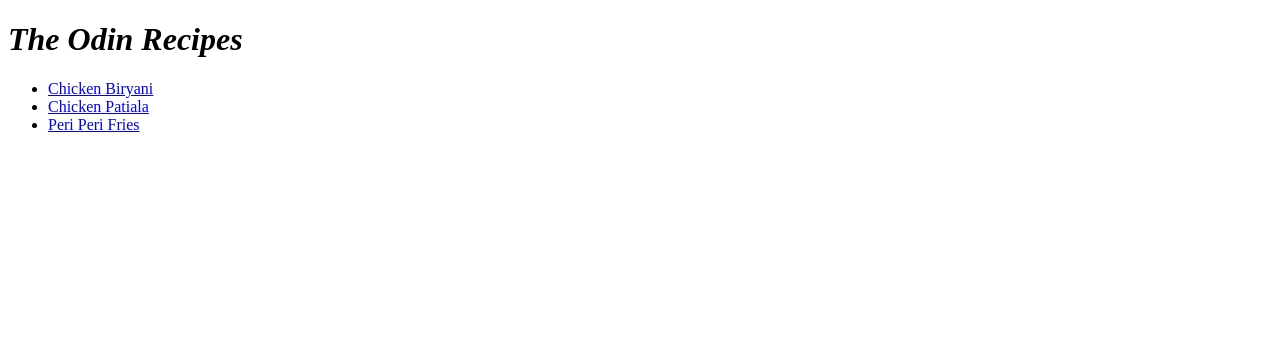
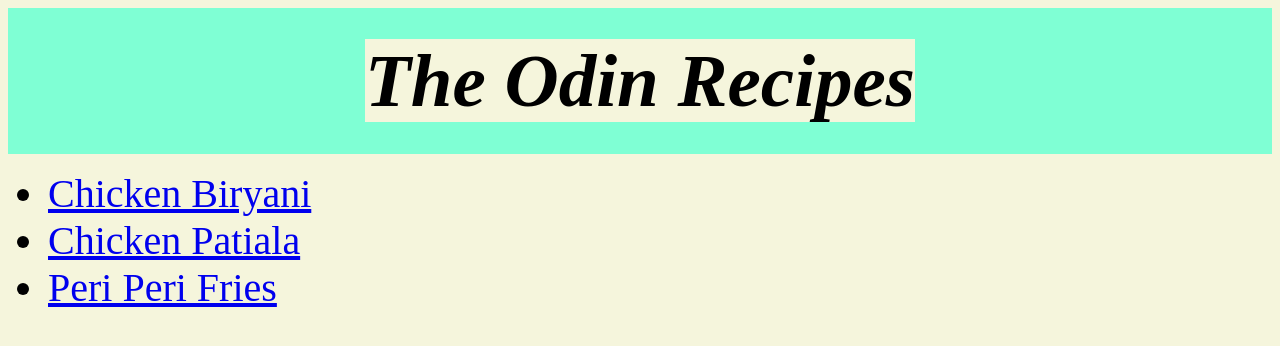
Before and after one commit to Marky2813/odin-recipes-, a plain HTML site: page index.html in a window 1280 px wide. Drawn offline with Linux system fonts and the light colour scheme.

Commit message:
ADDED CSS TO THE RECIPES WEBPAGE

```diff
--- a/index.html
+++ b/index.html
@@ -1,15 +1,22 @@
 <!DOCTYPE html>
 <html lang="en">
+
 <head>
     <meta charset="utf-8">
     <title>TOP RECIPES</title>
+    <link rel="stylesheet" href="style.css">
 </head>
+
 <body>
     <h1><strong><em>The Odin Recipes</em></strong></h1>
     <ul>
-            <li><a href="./recipes/chickenbiryani.html" target="_blank" rel="noopener noreferrer">Chicken Biryani</a></li>
-            <li><a href="./recipes/chickenpatiala.html" target="_blank" rel="noopener noreferrer">Chicken Patiala</a></li>
-            <li><a href="./recipes/periperifries.html" target="_blank" rel="noopener noreferrer">Peri Peri Fries</a></li>
+        <li class="crazy"><a href="./recipes/chickenbiryani.html" target="_blank" rel="noopener noreferrer">Chicken
+                Biryani</a></li>
+        <li class="crazy"><a href="./recipes/chickenpatiala.html" target="_blank" rel="noopener noreferrer">Chicken
+                Patiala</a></li>
+        <li class="crazy"><a href="./recipes/periperifries.html" target="_blank" rel="noopener noreferrer">Peri Peri
+                Fries</a></li>
     </ul>
 </body>
+
 </html>
--- /dev/null
+++ b/style.css
@@ -0,0 +1,20 @@
+h1 {
+    font-family: "Times New Roman", Gerogia, serif;
+    text-align: center;
+    font-size: 75px;
+    background-color: aquamarine;
+    font-weight: bolder;
+    padding: 30px;
+    border: 100px;
+    margin: auto;
+}
+
+.crazy {
+    font-family: "Times New Roman", Gerogia, serif;
+    color: black;
+    font-size: 40px;
+}
+
+* {
+    background-color: beige;
+}
```
Lines whose indentation alone changed are shown as unchanged.
